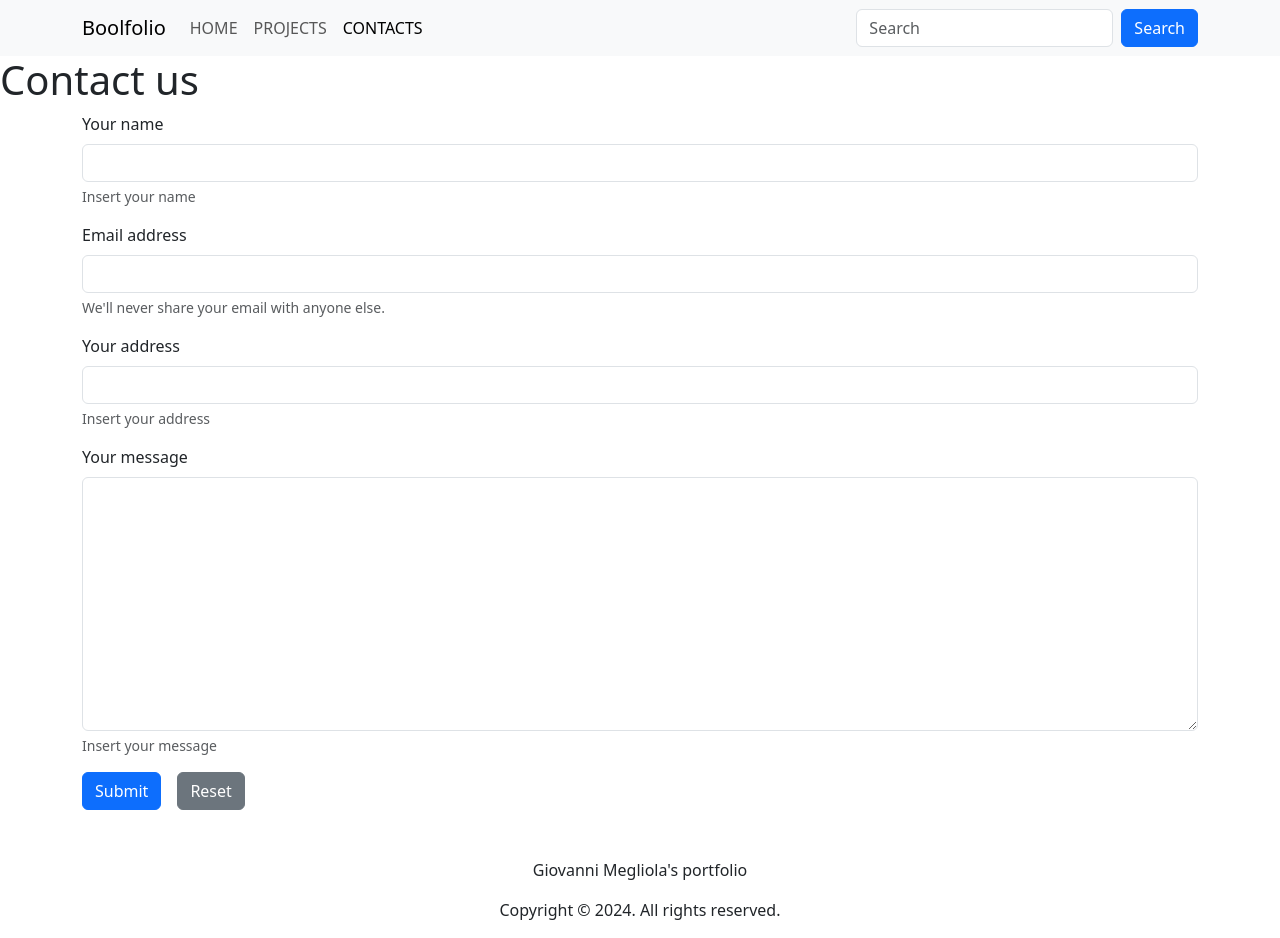
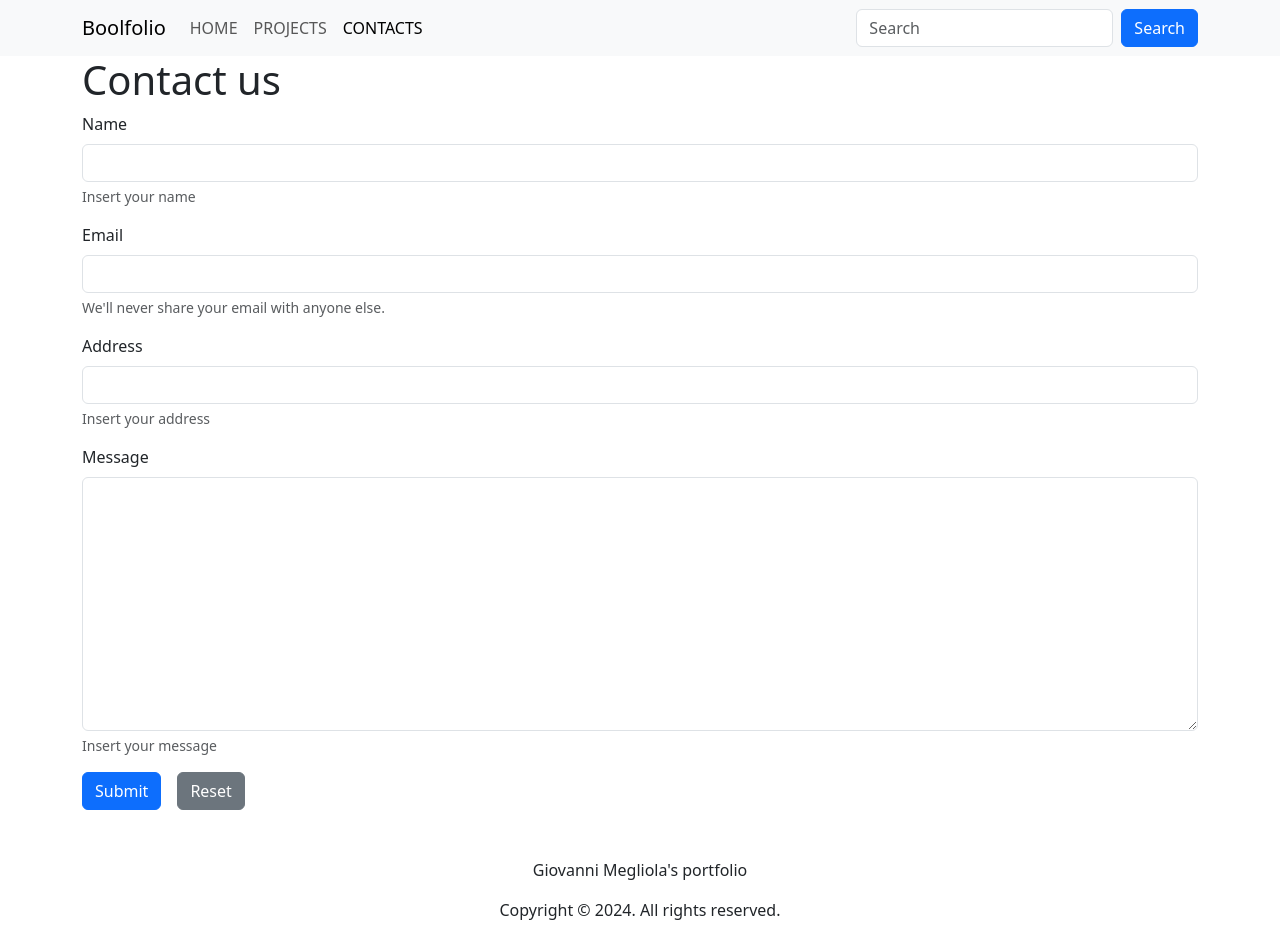
Before and after one commit to giovannimegliola/vite-boolfolio, a Vue app: page /contacts in a window 1280 px wide. Built offline with nearby package versions, Linux system fonts and the light colour scheme; no server answers.

Commit message:
modified contact form

```diff
--- a/src/components/ContactForm.vue
+++ b/src/components/ContactForm.vue
@@ -1,22 +1,22 @@
 <template>
   <form class="container" @submit.prevent="submitForm">
     <div class="mb-3">
-    <label for="name" class="form-label">Your name</label>
+    <label for="name" class="form-label">Name</label>
     <input type="text" class="form-control" id="name" aria-describedby="nameHelp" v-model="name">
     <div id="nameHelp" class="form-text">Insert your name</div>
   </div>
   <div class="mb-3">
-    <label for="email" class="form-label">Email address</label>
+    <label for="email" class="form-label">Email</label>
     <input type="email" class="form-control" id="email" aria-describedby="emailHelp" v-model="email">
     <div id="emailHelp" class="form-text">We'll never share your email with anyone else.</div>
   </div>
   <div class="mb-3">
-    <label for="address" class="form-label">Your address</label>
+    <label for="address" class="form-label">Address</label>
     <input type="text" class="form-control" id="address" aria-describedby="addressHelp" v-model="address">
     <div id="addressHelp" class="form-text">Insert your address</div>
   </div>
   <div class="mb-3">
-    <label for="message" class="form-label">Your message</label>
+    <label for="message" class="form-label">Message</label>
     <textarea name="message" id="message" class="form-control" cols="30" rows="10" v-model="message"></textarea>
     <div id="messageHelp" class="form-text">Insert your message</div>
   </div>
--- a/src/pages/AppContact.vue
+++ b/src/pages/AppContact.vue
@@ -1,5 +1,8 @@
 <template>
-  <h1>Contact us</h1>
+  <div class="container">
+    <h1>Contact us</h1>
+  </div>
+
   <ContactForm ></ContactForm>
 
 </template>
```
